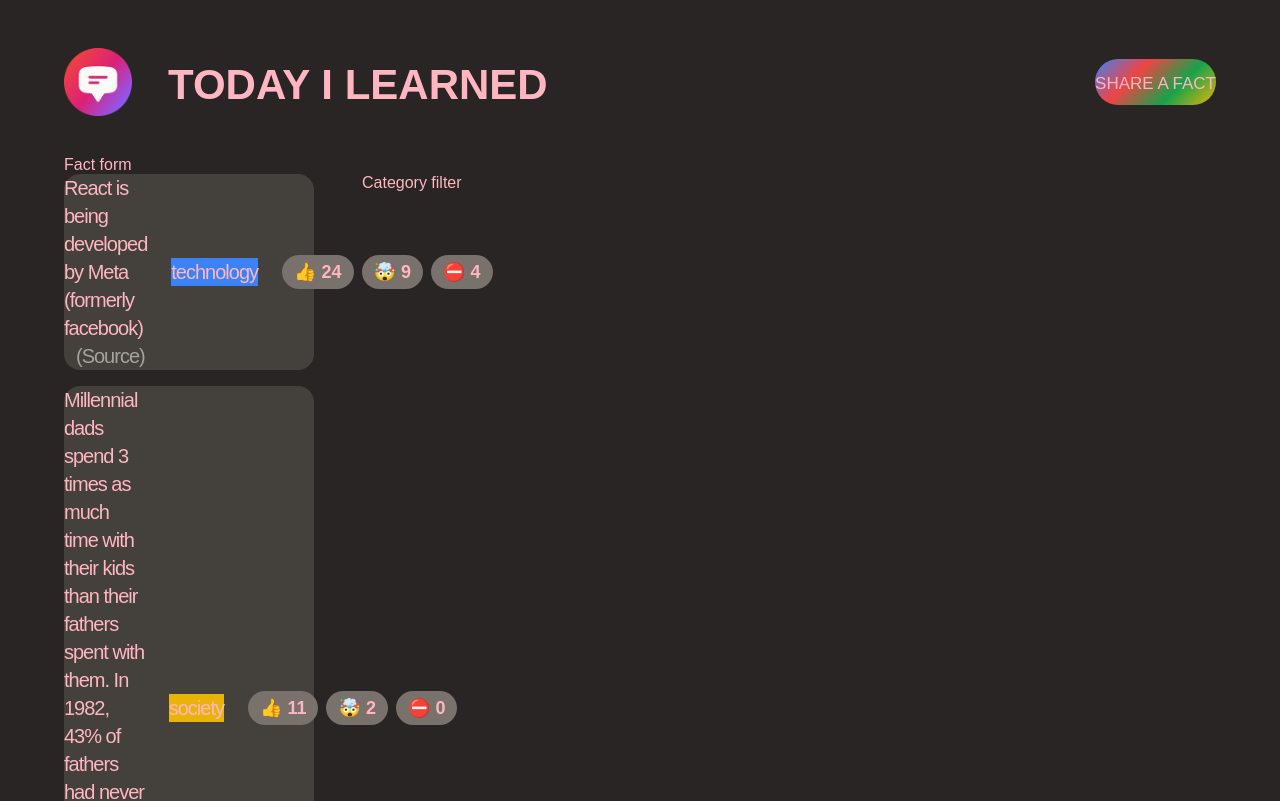
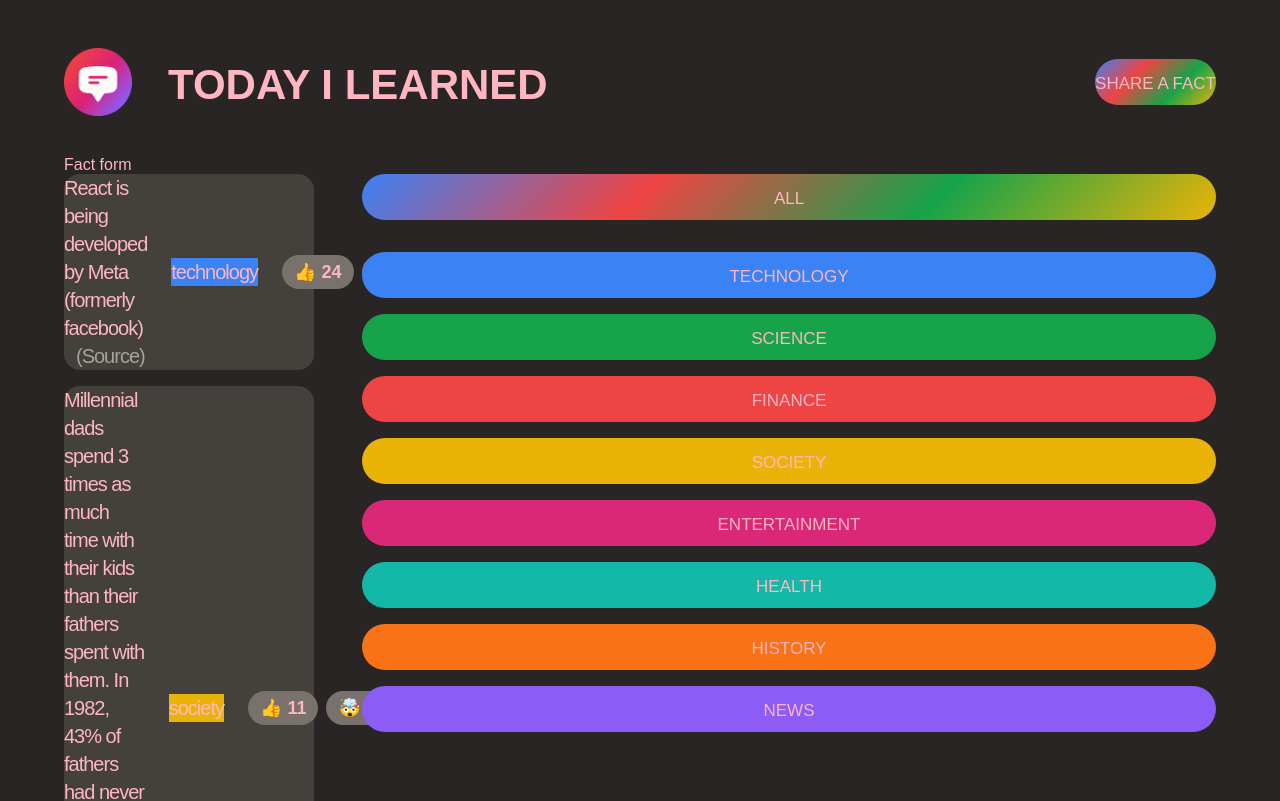
Before and after one commit to stellasunnn/beauty-sharing-blog-web, a React (Create React App) app: page / in a window 1280 px wide. Shown: the top 801 px of the page. Built offline with nearby package versions, Linux system fonts and the light colour scheme; a web font is replaced by a local one.

Commit message:
rendering the list categories

```diff
--- a/src/App.js
+++ b/src/App.js
@@ -1,14 +1,5 @@
 import './style.css';
-const CATEGORIES = [
-  { name: "technology", color: "#3b82f6" },
-  { name: "science", color: "#16a34a" },
-  { name: "finance", color: "#ef4444" },
-  { name: "society", color: "#eab308" },
-  { name: "entertainment", color: "#db2777" },
-  { name: "health", color: "#14b8a6" },
-  { name: "history", color: "#f97316" },
-  { name: "news", color: "#8b5cf6" },
-];
+
 
 const initialFacts = [
   {
@@ -78,9 +69,38 @@ function App() {
 function NewfactForm(){
   return <form>Fact form</form>;
 }
+const CATEGORIES = [
+  { name: "technology", color: "#3b82f6" },
+  { name: "science", color: "#16a34a" },
+  { name: "finance", color: "#ef4444" },
+  { name: "society", color: "#eab308" },
+  { name: "entertainment", color: "#db2777" },
+  { name: "health", color: "#14b8a6" },
+  { name: "history", color: "#f97316" },
+  { name: "news", color: "#8b5cf6" },
+];
 
 function CategoryFilter() {
-  return <aside>Category filter</aside>;
+  return <aside><ul>
+     <li className="category">
+              <button className="btn btn-all-categories">All</button>
+            </li>
+
+      {CATEGORIES.map((cat) => (
+          <li key = {cat.name} className="category">
+          <button
+            className="btn btn-category"
+            style=
+            {{backgroundColor: cat.color}}
+          >
+            {cat.name}
+          </button>
+        </li>
+      ))}
+
+
+      </ul>
+    </aside>;
 }
 
 function FactList() {
```
